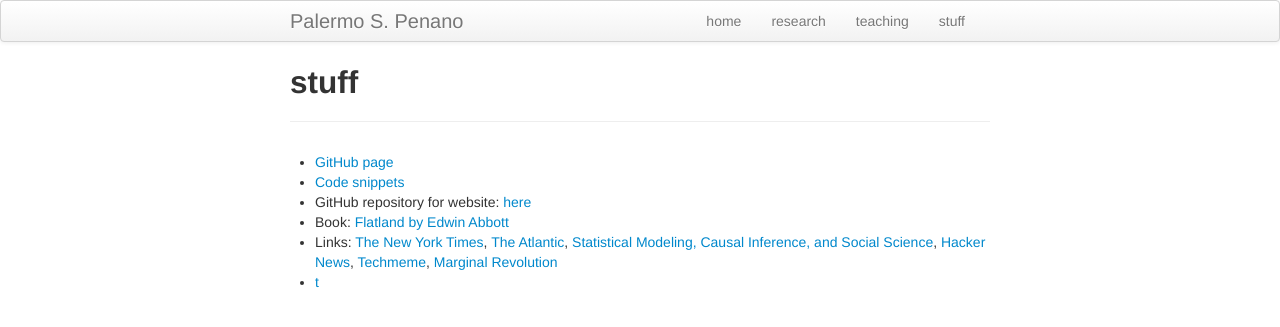
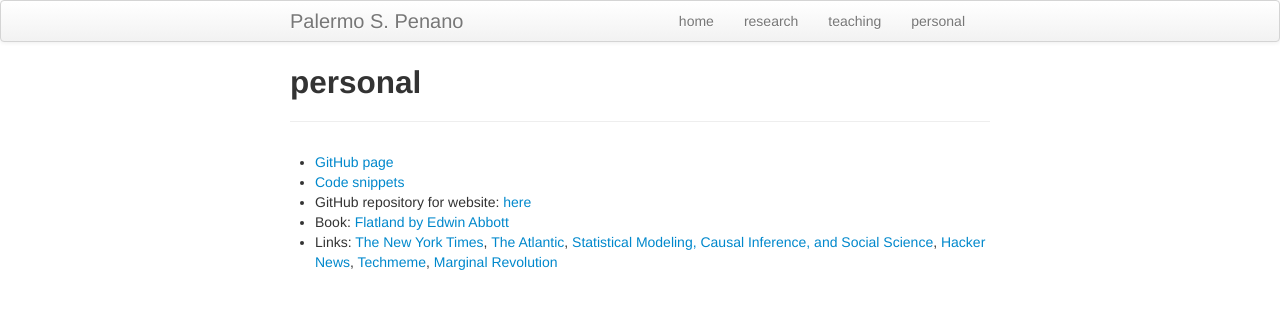
Before and after one commit to palpen/palermopenano, a Jekyll site: the page built from pages/personal.md, in a window 1280 px wide. Shown: the top 327 px of the page. Built offline with Jekyll 4.4.1, drawn with Linux system fonts in a browser that asks for light colours.

Commit message:
update names and other changes

```diff
--- a/_includes/themes/twitter/default.html
+++ b/_includes/themes/twitter/default.html
@@ -36,7 +36,7 @@
               <li><a href="{{ BASE_PATH }}">home</a></li>
               <li><a href="{{ BASE_PATH }}/pages/research.html">research</a></li>
               <li><a href="{{ BASE_PATH }}/pages/teaching.html">teaching</a></li>
-              <li><a href="{{ BASE_PATH }}/pages/stuff.html">stuff</a></li>
+              <li><a href="{{ BASE_PATH }}/pages/personal.html">personal</a></li>
           </ul>
         </div>
       </div>
--- a/pages/stuff.md
+++ b/pages/personal.md
@@ -1,6 +1,6 @@
 ---
 layout: page
-title: stuff
+title: personal
 description: other stuff
 ---
 * [GitHub page](https://github.com/palpen)
@@ -8,7 +8,6 @@
 * GitHub repository for website: [here](https://github.com/palpen/palermopenano)
 * Book: [Flatland by Edwin Abbott](https://en.wikipedia.org/wiki/Flatland)
 * Links: [The New York Times] [1], [The Atlantic] [2], [Statistical Modeling, Causal Inference, and Social Science] [3], [Hacker News] [4], [Techmeme] [5], [Marginal Revolution] [6]
-* [t](https://palpen.github.io/palpen_articles/)
 
 [1]: http://www.nytimes.com
 [2]: https://www.theatlantic.com
```
Also changed, not shown: pages/teaching.md (+1 -1 lines), 1 other file.
